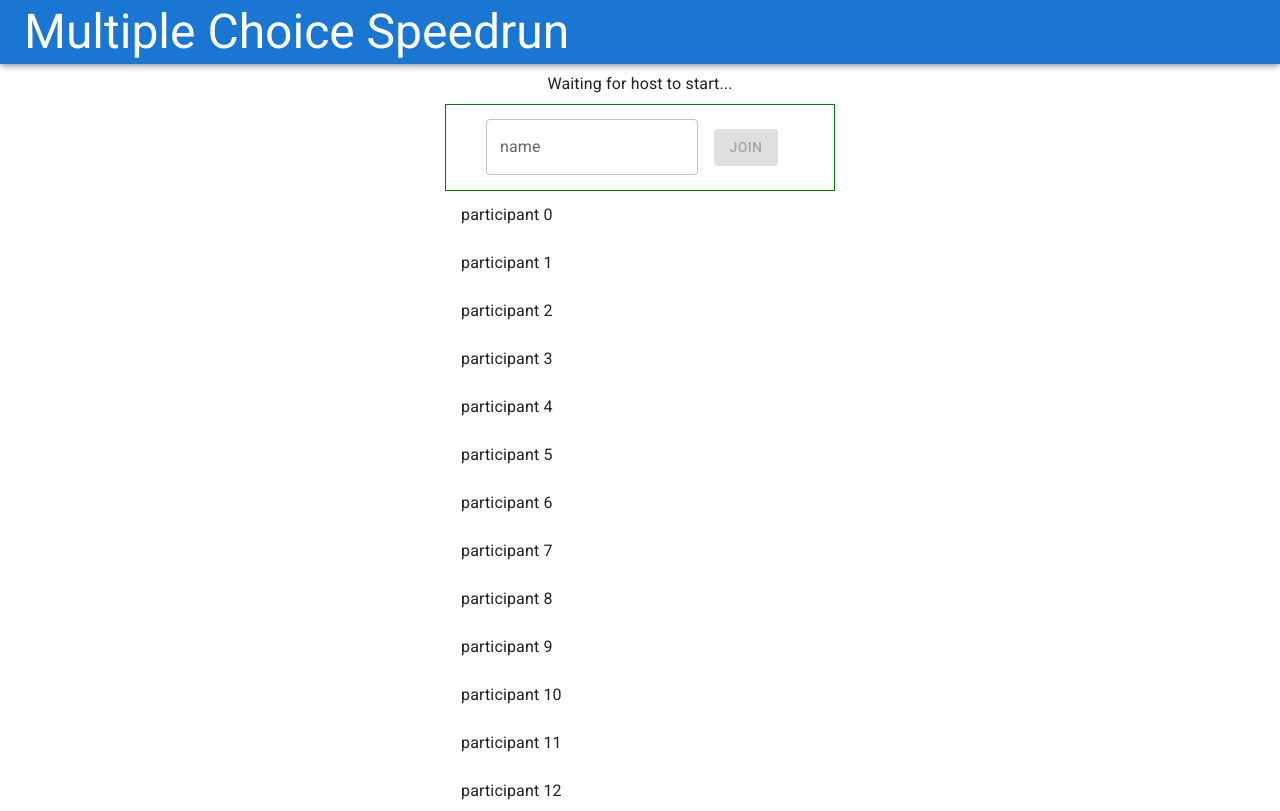
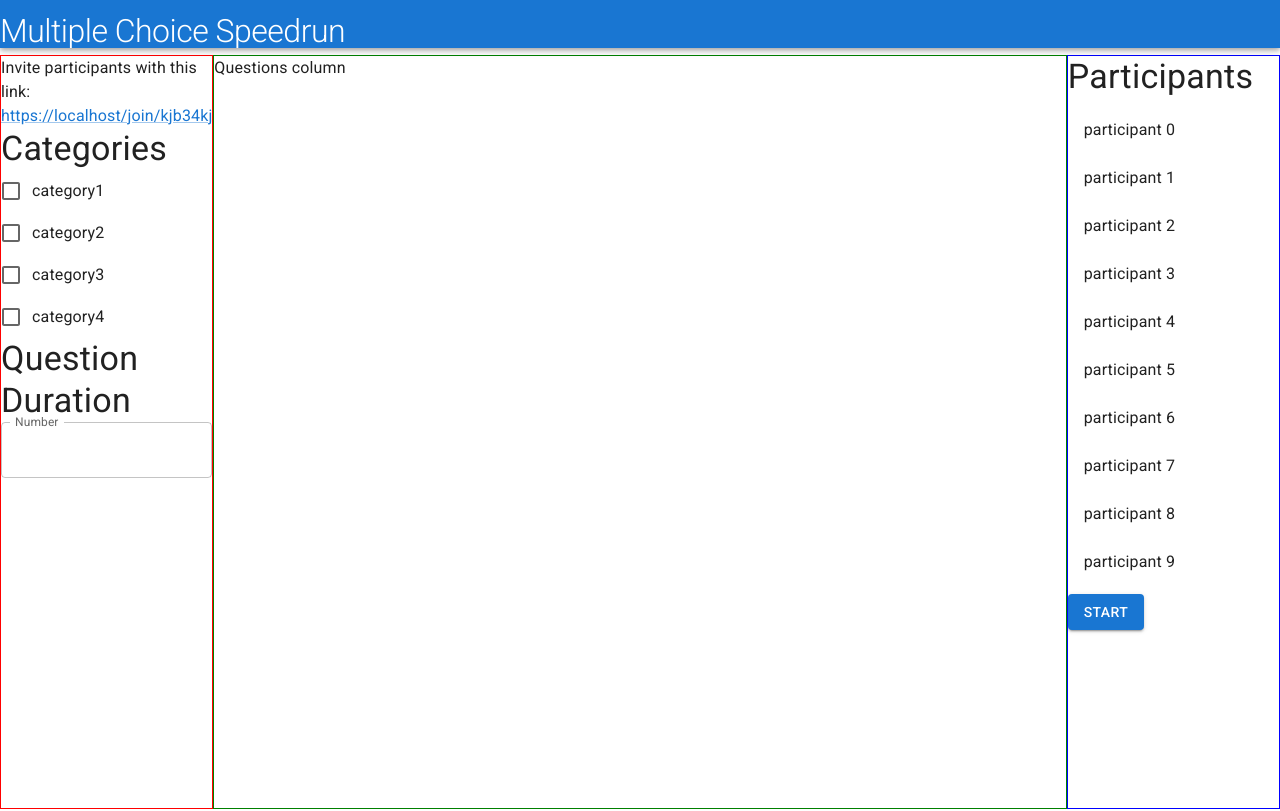
Before and after one commit to Ryangwaite/mc-speedrun, a React (Create React App) app in the folder ui/: page / in a window 1280 px wide. Shown: the top 811 px of the page. Built offline with nearby package versions, Linux system fonts and the light colour scheme.

Commit message:
Added bulk of config page. Still need to add question view

```diff
--- a/ui/src/App.tsx
+++ b/ui/src/App.tsx
@@ -1,18 +1,27 @@
 import { Container } from '@mui/material';
 import { TopBar, TopBarOffset } from './common/AppBar';
 import Home from './home/home';
+import Config from './host/Config';
 import Lobby from './participant/Lobby';
 
 function App() {
     return (
         <Container
             disableGutters
-            maxWidth={false}
+            sx={{
+                minHeight: "100vh",
+                minWidth: "100vw"
+            }}
         >
             <TopBar />
             <TopBarOffset />
             {/* <Home /> */}
-            <Lobby />
+
+            {/* Participants Screens */}
+            {/* <Lobby /> */}
+
+            {/* Host Screens */}
+            <Config />
         </Container>
     )
 }
--- a/ui/src/common/AppBar.tsx
+++ b/ui/src/common/AppBar.tsx
@@ -1,20 +1,37 @@
 import {AppBar, Toolbar, Typography} from '@mui/material';
-import { styled } from '@mui/material/styles';
 import { APP_NAME } from '../const';
 
+export const APP_BAR_HEIGHT = "48px"//"64px"
 interface ITopBarProps {
 
 }
 
 export function TopBar(props: ITopBarProps) {
     return (
-        <AppBar position="fixed">
-            <Toolbar>
-                <Typography variant="h3">{APP_NAME}</Typography>
+        <AppBar
+            position="fixed"
+            sx={{
+                // Truncate the appbar text if it overflows on small screens
+                overflow: "hidden",
+                height: APP_BAR_HEIGHT
+            }}
+        >
+            <Toolbar
+                disableGutters={true}
+            >
+                <Typography
+                    variant="h1"
+                    sx={{
+                        fontSize: {
+                            xs: "1.5rem",
+                            sm: "2.0rem"
+                        }
+                    }}
+                >{APP_NAME}</Typography>
             </Toolbar>
         </AppBar>
     )
 }
 
 // NOTE: This needs to be applied directly below AppBar else following content can appear behind
-export const TopBarOffset = styled('div')(({ theme }) => theme.mixins.toolbar);
+export const TopBarOffset = () => <Toolbar sx={{height: APP_BAR_HEIGHT}}></Toolbar>
--- a/ui/src/home/home.tsx
+++ b/ui/src/home/home.tsx
@@ -113,6 +113,7 @@ function Home(props: IHomeProps) {
             container
             alignItems="center"
             justifyContent="center"
+            marginTop="5vh"
         >
             <Grid item xs={12} sm={5} >
                 <InputTextBox
--- /dev/null
+++ b/ui/src/host/Config.tsx
@@ -0,0 +1,185 @@
+import React from "react";
+import { Button, Grid, Typography, Box, Link, FormGroup, FormControlLabel, Checkbox, TextField} from "@mui/material";
+import ParticipantList from "../common/ParticipantList";
+import { APP_BAR_HEIGHT } from "../common/AppBar";
+
+interface ICategoriesBlockProps {
+    categories: string[]
+}
+
+function CategoriesBlock(props: ICategoriesBlockProps): JSX.Element {
+
+    const { categories } = props
+
+    return (
+        <Box>
+            <Typography variant="h4">Categories</Typography>
+            <FormGroup>
+                {categories.map(category => <FormControlLabel key={category} control={<Checkbox />} label={category} />)}
+            </FormGroup>
+        </Box>
+    )
+}
+
+interface IQuestionDurationBlockProps {
+    onDurationChanged: (duration: number) => void
+}
+
+function QuestionDurationBlock(props: IQuestionDurationBlockProps) {
+
+    return (
+        <Box>
+            <Typography variant="h4">Question Duration</Typography>
+            <TextField
+                id="outlined-number"
+                label="Number"
+                type="number"
+                InputLabelProps={{
+                    shrink: true,
+                }}
+                onChange={(event) => props.onDurationChanged(parseInt(event.target.value))}
+            />
+        </Box>
+    )
+}
+
+interface IConfigColumnProps {
+    inviteUrl?: string,
+    onQuestionDurationChange: (duration: number) => void
+}
+
+interface IConfigColumnState { }
+
+class ConfigColumn extends React.Component<IConfigColumnProps, IConfigColumnState> {
+    constructor(props: IConfigColumnProps) {
+        super(props);
+        this.state = {}
+    }
+
+    render() {
+
+        const { onQuestionDurationChange } = this.props
+
+        // TODO: make it so the link can be copied but not followed
+        const inviteLinkComponent = this.props.inviteUrl ? <Typography variant={"body1"}>
+            Invite participants with this link: <Link>{this.props.inviteUrl}</Link>
+        </Typography> : null;
+
+        const categories = ["category1", "category2", "category3", "category4"]
+
+        return (
+            <Box
+                display="flex"
+                flexDirection="column"
+                sx={{
+                    overflowY: "auto",
+                    height: `calc(100vh - ${APP_BAR_HEIGHT})`
+                }}
+            >
+                {inviteLinkComponent}
+                <CategoriesBlock categories={categories} />
+                <QuestionDurationBlock onDurationChanged={onQuestionDurationChange}/>
+            </Box>
+        )
+    }
+}
+
+interface IParticipantColumnProps {
+    onStartClicked: () => void
+}
+
+function ParticipantColumn(props: IParticipantColumnProps) {
+
+    const participants: Set<string> = new Set(Array.from(Array(10).keys()).map(x => `participant ${x}`));
+
+    const { onStartClicked } = props
+
+    return (
+        <Box
+            sx={{
+                overflowY: "auto",
+                height: `calc(100vh - ${APP_BAR_HEIGHT})`
+            }}
+        >
+            <Typography variant="h4">Participants</Typography>
+            <ParticipantList otherParticipants={participants} thisParticipant={null} />
+            <Button variant="contained" onClick={() => onStartClicked()}>Start</Button>
+        </Box>
+    )
+}
+
+interface IConfigProps {
+}
+
+interface IConfigState {
+    questionDuration: number // seconds
+}
+
+class Config extends React.Component<IConfigProps, IConfigState> {
+    constructor(props: IConfigProps) {
+        super(props)
+        this.state = {
+            questionDuration: 120
+        }
+
+        this.onQuestionDurationChange = this.onQuestionDurationChange.bind(this)
+        this.onStartClicked = this.onStartClicked.bind(this)
+    }
+
+    onQuestionDurationChange(duration: number) {
+        console.log(`Question duration changed to: ${duration}`)
+        this.setState({
+            questionDuration: duration
+        })
+    }
+
+    onStartClicked() {
+        alert("Start clicked")
+    }
+
+    render() {
+
+        return (
+            <Grid
+                container
+                sx={{
+                    // height: "90vh"
+                }}
+            >
+                <Grid
+                    item
+                    xs={2}
+                    sx={{
+                        border: "1px solid red"
+                    }}
+                >
+                    <ConfigColumn
+                        inviteUrl={"https://localhost/join/kjb34kj5h"}
+                        onQuestionDurationChange={this.onQuestionDurationChange}
+                    />
+                </Grid>
+                <Grid
+                    item
+                    xs={8}
+                    sx={{
+                        border: "1px solid green"
+                    }}
+                >
+                    <Typography>Questions column</Typography>
+                </Grid>
+                <Grid
+                    item
+                    xs={2}
+                    sx={{
+                        border: "1px solid blue",
+                        minHeight: `calc(100% - ${APP_BAR_HEIGHT})`
+                    }}
+                >
+                    <ParticipantColumn onStartClicked={this.onStartClicked} />
+                </Grid>
+            </Grid>
+        )
+    }
+}
+
+export default Config;
```
Also changed, not shown: ui/src/index.tsx (+5 -5 lines).
